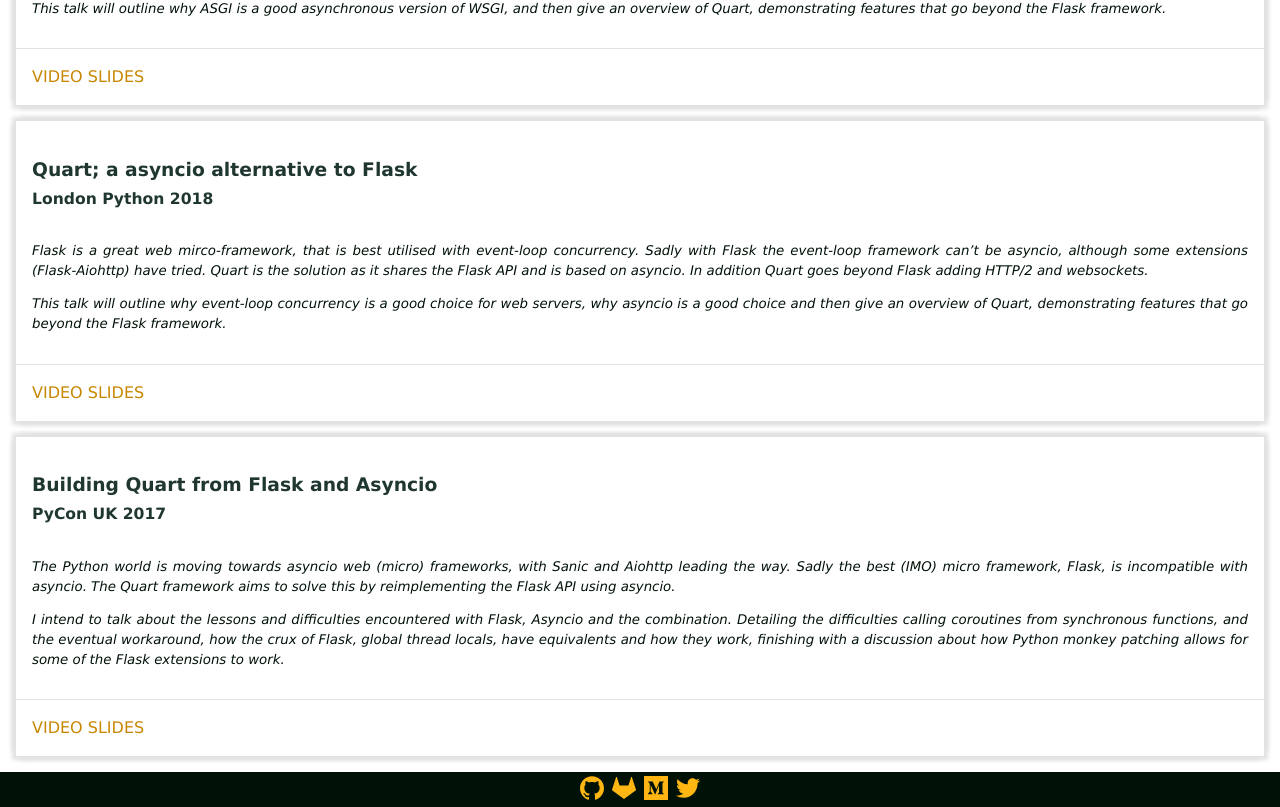
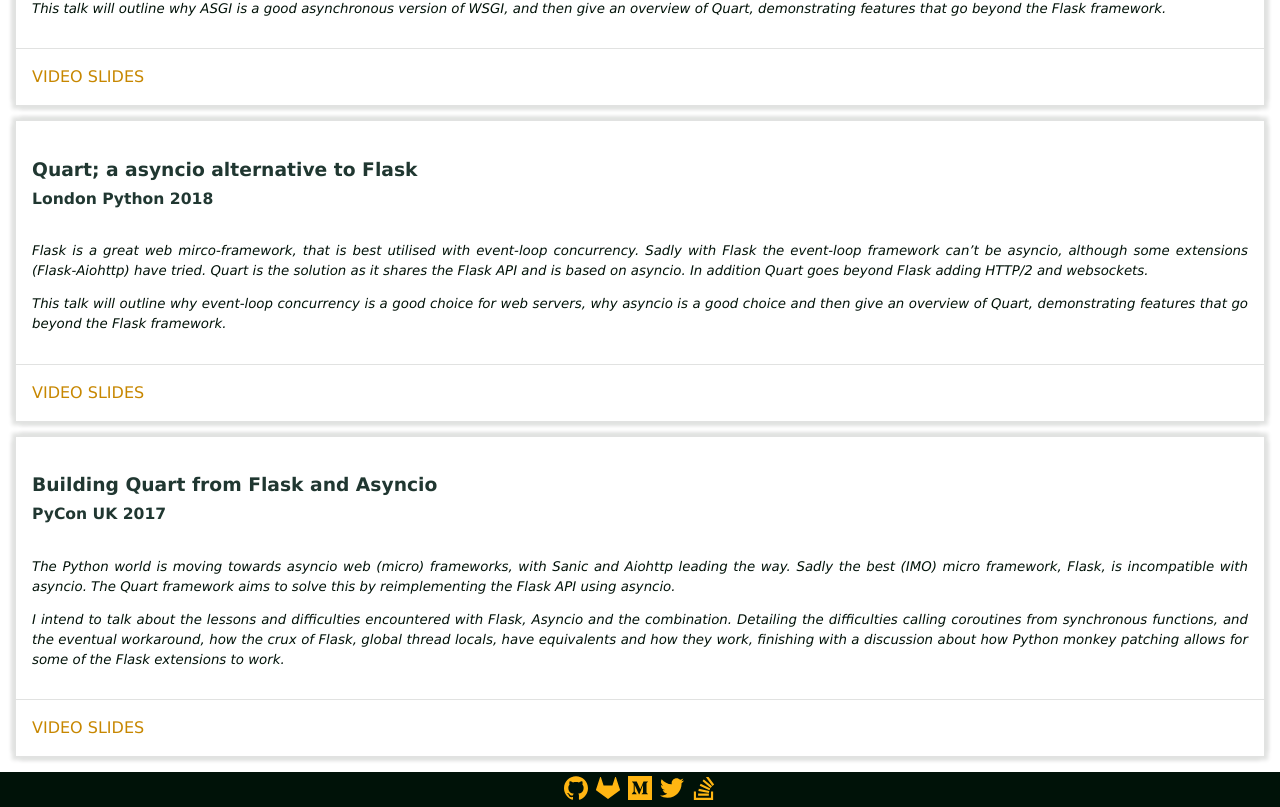
Before and after one commit to pgjones/pgjones_dev, a React (Create React App) app in the folder frontend/: page /talks in a window 1280 px wide. Shown: the part 375-1182 px from the top of the page. Built offline with nearby package versions, Linux system fonts and the light colour scheme.

Commit message:
frontend: Add a stackoverflow link in the footer
The icon is from SimpleIcons.org.

```diff
--- a/frontend/src/Footer.tsx
+++ b/frontend/src/Footer.tsx
@@ -4,6 +4,7 @@
 import Github from "./Github";
 import Gitlab from "./Gitlab";
 import Medium from "./Medium";
+import Stackoverflow from "./Stackoverflow";
 import Twitter from "./Twitter";
 import { SA } from "./Typography";
 
@@ -34,6 +35,9 @@
     <SLink href="https://twitter.com/pdgjones">
       <Twitter />
     </SLink>
+    <SLink href="https://stackoverflow.com/users/9231401/pgjones">
+      <Stackoverflow />
+    </SLink>
   </SFooter>
 );
 
--- /dev/null
+++ b/frontend/src/Stackoverflow.tsx
@@ -0,0 +1,14 @@
+import * as React from "react";
+
+const Stackoverflow = () => (
+  <svg
+    role="img"
+    width="24px"
+    viewBox="0 0 24 24"
+    xmlns="http://www.w3.org/2000/svg"
+  >
+    <path d="M18.986 21.865v-6.404h2.134V24H1.844v-8.539h2.13v6.404h15.012zM6.111 19.731H16.85v-2.137H6.111v2.137zm.259-4.852l10.48 2.189.451-2.07-10.478-2.187-.453 2.068zm1.359-5.056l9.705 4.53.903-1.95-9.706-4.53-.902 1.936v.014zm2.715-4.785l8.217 6.855 1.359-1.62-8.216-6.853-1.35 1.617-.01.001zM15.751 0l-1.746 1.294 6.405 8.604 1.746-1.294L15.749 0h.002z" />
+  </svg>
+);
+
+export default Stackoverflow;
```
